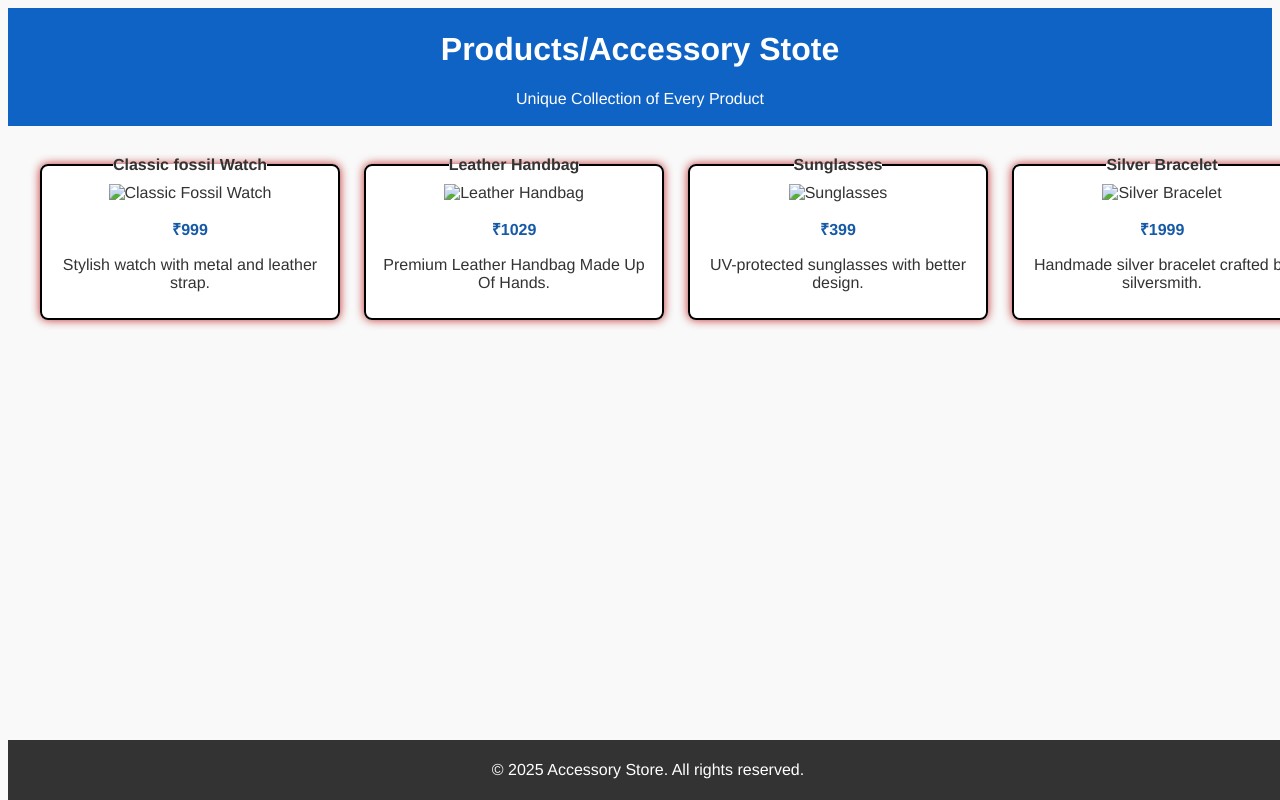
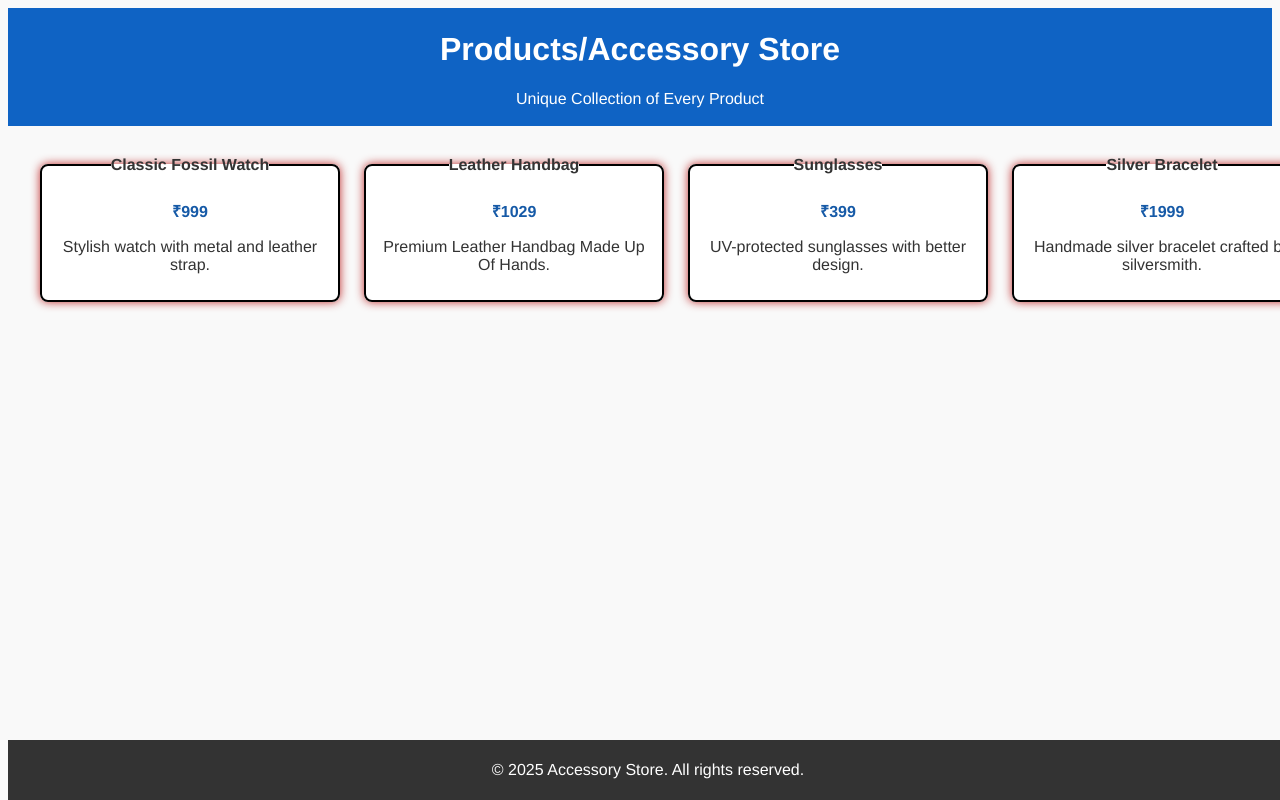
Before and after one commit to yakkalabhuvantharun588-debug/Lab-Project, a plain HTML site: page Lab2/lab2.html in a window 1280 px wide. Shown: the top 800 px of the page. Drawn offline with Linux system fonts and the light colour scheme.

Commit message:
Fix 404 errors: Remove missing image references from Lab2
Removed all <img> tags that referenced non-existent image files in the images/ folder. All 5 product images (fossil.jpeg, handbag.jpeg, sunglass.jpeg, bracelet.jpeg, cube.jpeg) have been removed to eliminate 404 errors during deployment.

```diff
--- a/Lab2/lab2.html
+++ b/Lab2/lab2.html
@@ -7,45 +7,40 @@
   <link rel="stylesheet" href="lab2.css">
 </head>
 <body>
-
   <header>
-    <h1>Products/Accessory Stote</h1>
+    <h1>Products/Accessory Store</h1>
     <p>Unique Collection of Every Product</p>
   </header>
 
   <main class="gallery">
     <fieldset class="product">
-      <img src="images/fossil.jpeg" alt="Classic Fossil Watch" width="100" height="100">
-      <legend><b>Classic fossil Watch</b></legend>
+      <legend><b>Classic Fossil Watch</b></legend>
       <p class="price">₹999</p>
       <p>Stylish watch with metal and leather strap.</p>
     </fieldset>
 
     <fieldset class="product">
-      <img src="images/handbag.jpeg" alt="Leather Handbag" width="100" height="100">
       <legend><b>Leather Handbag</b></legend>
       <p class="price">₹1029</p>
-      <p> Premium Leather Handbag Made Up Of Hands.</p>
+      <p>Premium Leather Handbag Made Up Of Hands.</p>
     </fieldset>
 
     <fieldset class="product">
-      <img src="images/sunglass.jpeg" alt="Sunglasses" width="100" height="100">
-      <legend><b> Sunglasses</b></legend>
+      <legend><b>Sunglasses</b></legend>
       <p class="price">₹399</p>
       <p>UV-protected sunglasses with better design.</p>
     </fieldset>
 
     <fieldset class="product">
-         <img src="images/bracelet.jpeg" alt="Silver Bracelet" width="100" height="100">
       <legend><b>Silver Bracelet</b></legend>
       <p class="price">₹1999</p>
       <p>Handmade silver bracelet crafted by silversmith.</p>
     </fieldset>
+
     <fieldset class="product">
-         <img src="images/cube.jpeg" alt="Rubics Cube" width="100" height="120">
       <legend><b>Rubics Cube</b></legend>
       <p class="price">₹450</p>
-      <p>Stress Relef and Mind Relax Item .</p>
+      <p>Stress Relief and Mind Relax Item.</p>
     </fieldset>
   </main>
 
```
Lines whose indentation alone changed are shown as unchanged.
